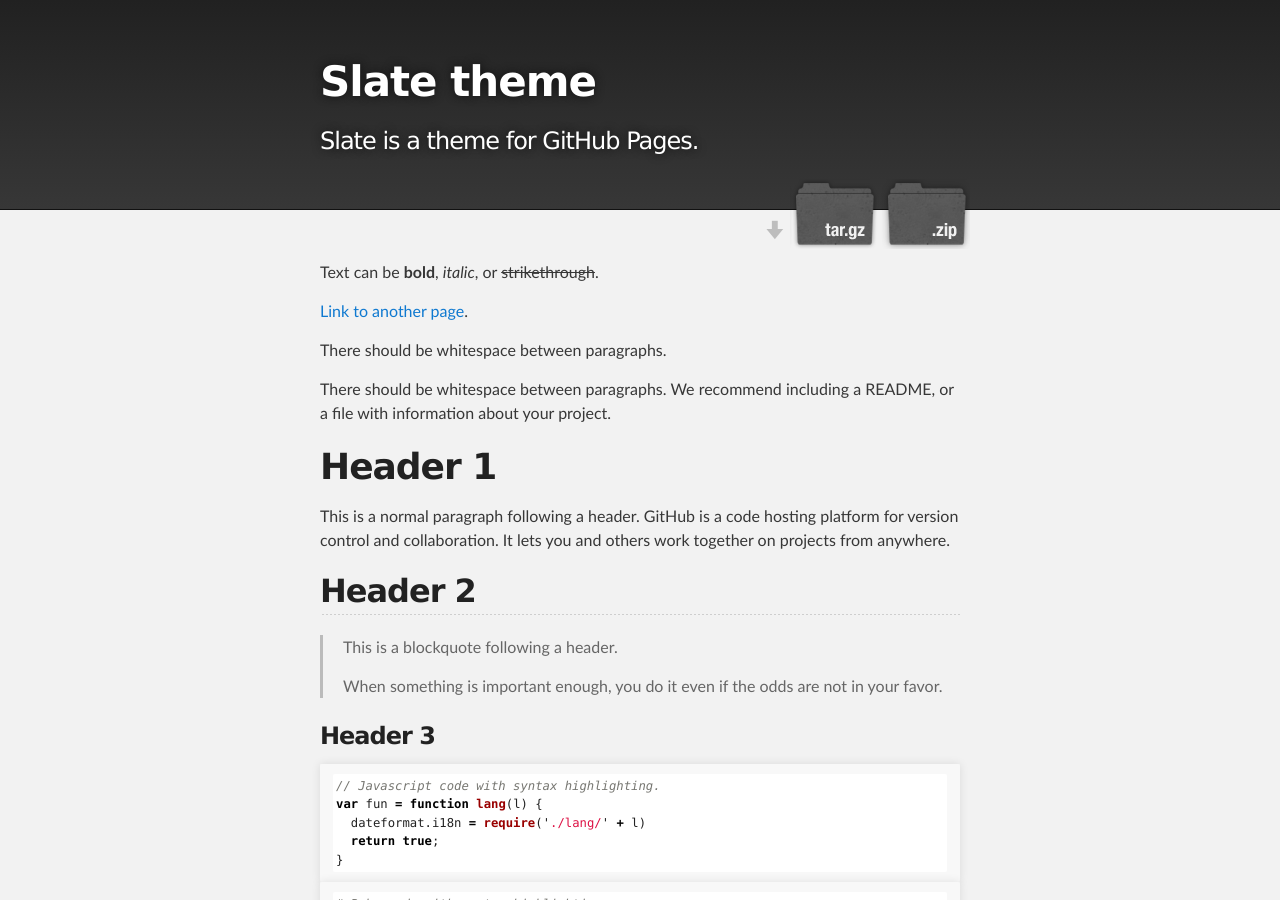
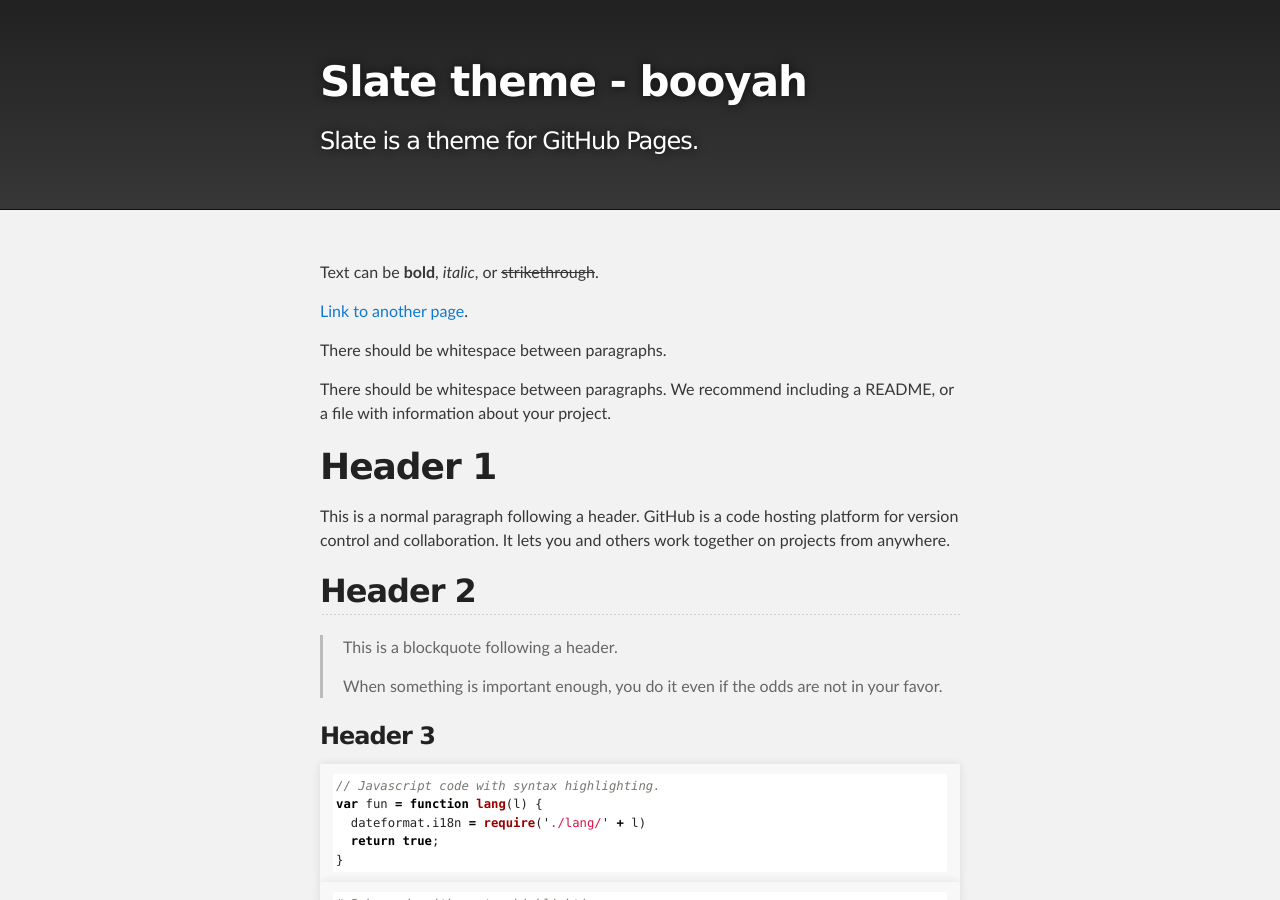
Before and after one commit to coffee-table/coffee-table.github.io, a Jekyll site: the page built from index.md, in a window 1280 px wide and 900 px high. Built offline with Jekyll 4.4.1, drawn with Linux system fonts in a browser that asks for light colours.

Commit message:
Update _config.yml

```diff
--- a/_config.yml
+++ b/_config.yml
@@ -1,5 +1,5 @@
-title: Slate theme
+title: Slate theme - booyah
 description: Slate is a theme for GitHub Pages.
-show_downloads: true
+show_downloads: false
 google_analytics:
 theme: jekyll-theme-slate
```
